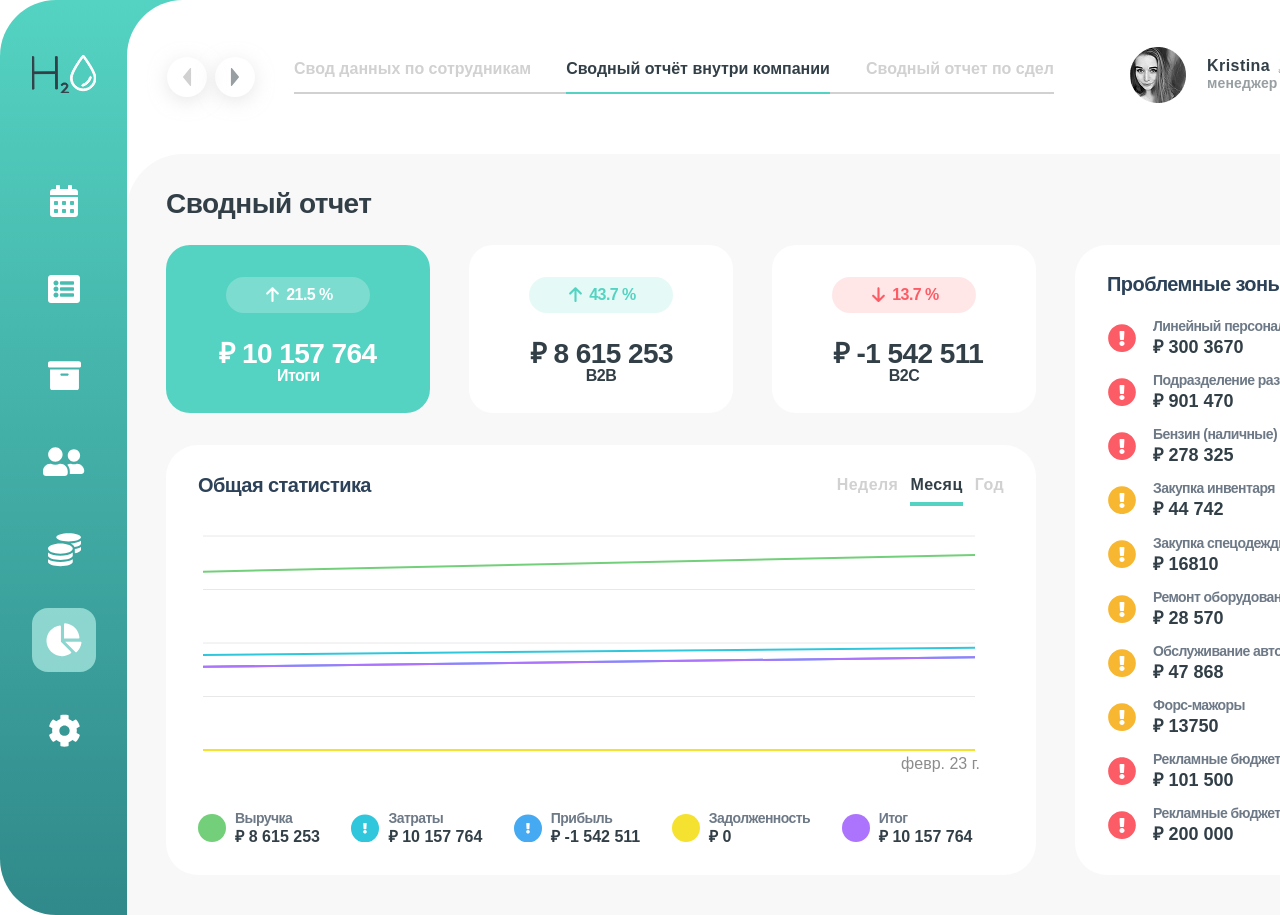
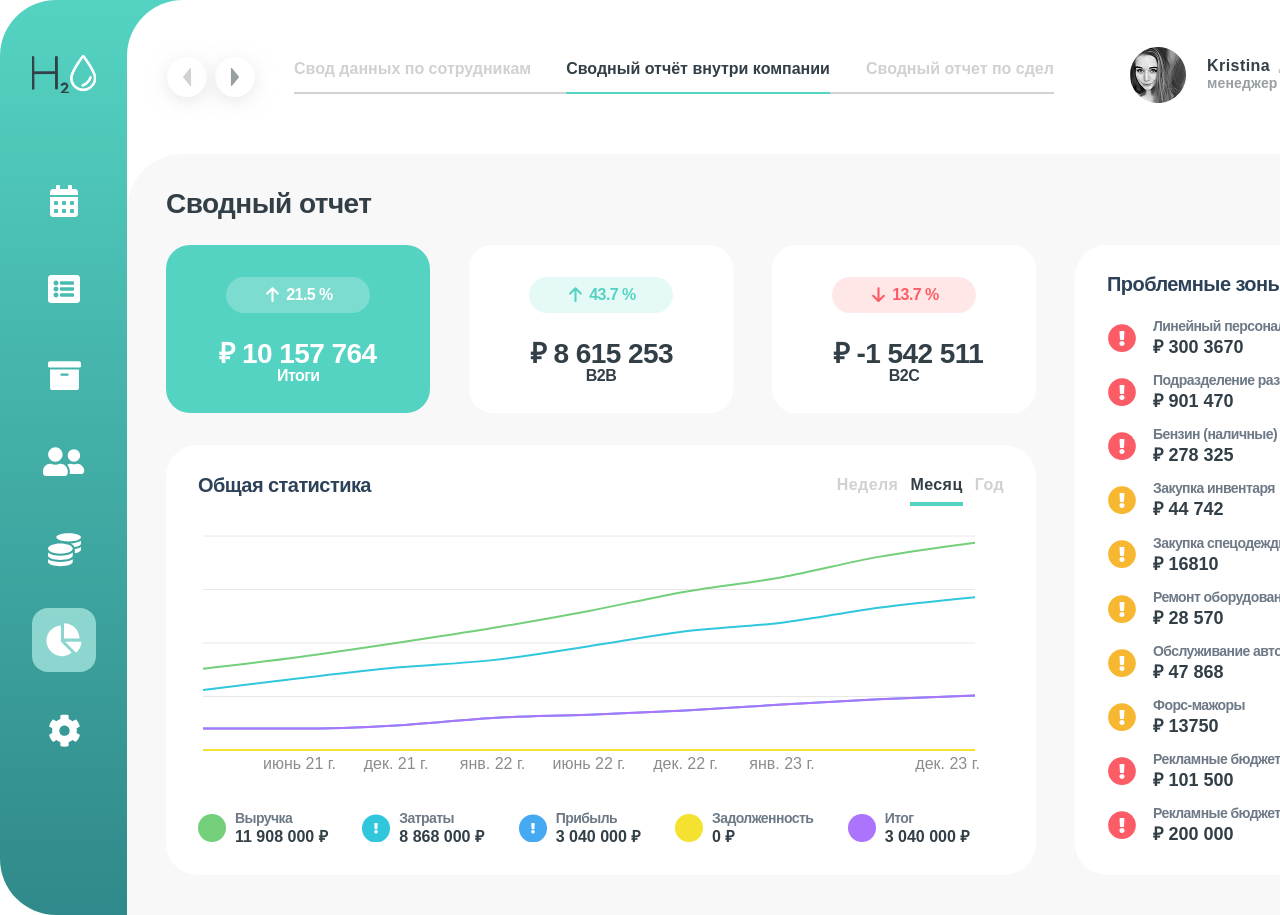
Before and after one commit to Sigizmund2012/h2o-test, a React (Vite) app: page / in a window 1280 px wide. Shown: the top 915 px of the page. Built offline with nearby package versions, Linux system fonts and the light colour scheme.

Commit message:
Realise fetch data to Chart component

```diff
--- /dev/null
+++ b/public/api/data.json
@@ -0,0 +1,220 @@
+{
+  "transactions": [
+    {
+      "division": "B2B",
+      "date": "2021-01-01T05:00:00.000+00:00",
+      "amount": "400000",
+      "type": "income"
+    },
+    {
+      "division": "B2B",
+      "date": "2021-01-01T05:00:00.000+00:00",
+      "amount": "320000",
+      "type": "expenses"
+    },
+    {
+      "division": "B2C",
+      "date": "2021-01-01T05:00:00.000+00:00",
+      "amount": "360000",
+      "type": "income"
+    },
+    {
+      "division": "B2C",
+      "date": "2021-01-01T05:00:00.000+00:00",
+      "amount": "240000",
+      "type": "expenses"
+    },
+    {
+      "division": "B2B",
+      "date": "2021-06-01T05:00:00.000+00:00",
+      "amount": "450000",
+      "type": "income"
+    },
+    {
+      "division": "B2B",
+      "date": "2021-06-01T05:00:00.000+00:00",
+      "amount": "380000",
+      "type": "expenses"
+    },
+    {
+      "division": "B2C",
+      "date": "2021-06-01T05:00:00.000+00:00",
+      "amount": "420000",
+      "type": "income"
+    },
+    {
+      "division": "B2C",
+      "date": "2021-06-01T05:00:00.000+00:00",
+      "amount": "290000",
+      "type": "expenses"
+    },
+    {
+      "division": "B2B",
+      "date": "2021-12-01T05:00:00.000+00:00",
+      "amount": "520000",
+      "type": "income"
+    },
+    {
+      "division": "B2B",
+      "date": "2021-12-01T05:00:00.000+00:00",
+      "amount": "420000",
+      "type": "expenses"
+    },
+    {
+      "division": "B2C",
+      "date": "2021-12-01T05:00:00.000+00:00",
+      "amount": "480000",
+      "type": "income"
+    },
+    {
+      "division": "B2C",
+      "date": "2021-12-01T05:00:00.000+00:00",
+      "amount": "350000",
+      "type": "expenses"
+    },
+    {
+      "division": "B2B",
+      "date": "2022-01-01T05:00:00.000+00:00",
+      "amount": "600000",
+      "type": "income"
+    },
+    {
+      "division": "B2B",
+      "date": "2022-01-01T05:00:00.000+00:00",
+      "amount": "480000",
+      "type": "expenses"
+    },
+    {
+      "division": "B2C",
+      "date": "2022-01-01T05:00:00.000+00:00",
+      "amount": "540000",
+      "type": "income"
+    },
+    {
+      "division": "B2C",
+      "date": "2022-01-01T05:00:00.000+00:00",
+      "amount": "360000",
+      "type": "expenses"
+    },
+    {
+      "division": "B2B",
+      "date": "2022-06-01T05:00:00.000+00:00",
+      "amount": "680000",
+      "type": "income"
+    },
+    {
+      "division": "B2B",
+      "date": "2022-06-01T05:00:00.000+00:00",
+      "amount": "550000",
+      "type": "expenses"
+    },
+    {
+      "division": "B2C",
+      "date": "2022-06-01T05:00:00.000+00:00",
+      "amount": "620000",
+      "type": "income"
+    },
+    {
+      "division": "B2C",
+      "date": "2022-06-01T05:00:00.000+00:00",
+      "amount": "420000",
+      "type": "expenses"
+    },
+    {
+      "division": "B2B",
+      "date": "2022-12-01T05:00:00.000+00:00",
+      "amount": "780000",
+      "type": "income"
+    },
+    {
+      "division": "B2B",
+      "date": "2022-12-01T05:00:00.000+00:00",
+      "amount": "630000",
+      "type": "expenses"
+    },
+    {
+      "division": "B2C",
+      "date": "2022-12-01T05:00:00.000+00:00",
+      "amount": "700000",
+      "type": "income"
+    },
+    {
+      "division": "B2C",
+      "date": "2022-12-01T05:00:00.000+00:00",
+      "amount": "480000",
+      "type": "expenses"
+    },
+    {
+      "division": "B2B",
+      "date": "2023-01-01T05:00:00.000+00:00",
+      "amount": "850000",
+      "type": "income"
+    },
+    {
+      "division": "B2B",
+      "date": "2023-01-01T05:00:00.000+00:00",
+      "amount": "680000",
+      "type": "expenses"
+    },
+    {
+      "division": "B2C",
+      "date": "2023-01-01T05:00:00.000+00:00",
+      "amount": "765000",
+      "type": "income"
+    },
+    {
+      "division": "B2C",
+      "date": "2023-01-01T05:00:00.000+00:00",
+      "amount": "510000",
+      "type": "expenses"
+    },
+    {
+      "division": "B2B",
+      "date": "2023-06-01T05:00:00.000+00:00",
+      "amount": "950000",
+      "type": "income"
+    },
+    {
+      "division": "B2B",
+      "date": "2023-06-01T05:00:00.000+00:00",
+      "amount": "760000",
+      "type": "expenses"
+    },
+    {
+      "division": "B2C",
+      "date": "2023-06-01T05:00:00.000+00:00",
+      "amount": "855000",
+      "type": "income"
+    },
+    {
+      "division": "B2C",
+      "date": "2023-06-01T05:00:00.000+00:00",
+      "amount": "570000",
+      "type": "expenses"
+    },
+    {
+      "division": "B2B",
+      "date": "2023-12-01T05:00:00.000+00:00",
+      "amount": "1020000",
+      "type": "income"
+    },
+    {
+      "division": "B2B",
+      "date": "2023-12-01T05:00:00.000+00:00",
+      "amount": "816000",
+      "type": "expenses"
+    },
+    {
+      "division": "B2C",
+      "date": "2023-12-01T05:00:00.000+00:00",
+      "amount": "918000",
+      "type": "income"
+    },
+    {
+      "division": "B2C",
+      "date": "2023-12-01T05:00:00.000+00:00",
+      "amount": "612000",
+      "type": "expenses"
+    }
+  ]
+}
--- a/src/components/Chart/Chart.tsx
+++ b/src/components/Chart/Chart.tsx
@@ -1,4 +1,4 @@
-import { useState, useMemo } from "react";
+import { useState, useMemo, useEffect } from "react";
 import {
   LineChart,
   Line,
@@ -16,59 +16,6 @@ interface DataItem {
   amount: string;
   type: "income" | "expenses";
 }
-
-// Тестовые данные
-const sampleData: DataItem[] = [
-  {
-    division: "B2B",
-    date: "2023-01-01T05:00:00.000+00:00",
-    amount: "850000",
-    type: "income",
-  },
-  {
-    division: "B2B",
-    date: "2023-01-01T05:00:00.000+00:00",
-    amount: "450000",
-    type: "expenses",
-  },
-  {
-    division: "B2C",
-    date: "2023-01-01T05:00:00.000+00:00",
-    amount: "650000",
-    type: "income",
-  },
-  {
-    division: "B2C",
-    date: "2023-01-01T05:00:00.000+00:00",
-    amount: "350000",
-    type: "expenses",
-  },
-  {
-    division: "B2B",
-    date: "2023-02-01T05:00:00.000+00:00",
-    amount: "920000",
-    type: "income",
-  },
-  {
-    division: "B2B",
-    date: "2023-02-01T05:00:00.000+00:00",
-    amount: "480000",
-    type: "expenses",
-  },
-  {
-    division: "B2C",
-    date: "2023-02-01T05:00:00.000+00:00",
-    amount: "720000",
-    type: "income",
-  },
-  {
-    division: "B2C",
-    date: "2023-02-01T05:00:00.000+00:00",
-    amount: "380000",
-    type: "expenses",
-  },
-  // Добавляем данные за каждый месяц 2023 года...
-];
 
 interface TooltipProps {
   active?: boolean;
@@ -119,6 +66,33 @@ type Interval = "week" | "month" | "year";
 
 export default function Chart() {
   const [activeInterval, setActiveInterval] = useState<Interval>("month");
+  const [data, setData] = useState<DataItem[]>([]);
+  const [isLoading, setIsLoading] = useState(true);
+  const [error, setError] = useState<string | null>(null);
+
+  useEffect(() => {
+    const fetchData = async () => {
+      try {
+        const response = await fetch("/api/data.json");
+        if (!response.ok) {
+          throw new Error("Не удалось загрузить данные");
+        }
+        const json = await response.json();
+        setData(json.transactions);
+        setError(null);
+      } catch (err) {
+        setError(
+          err instanceof Error
+            ? err.message
+            : "Произошла ошибка при загрузке данных"
+        );
+      } finally {
+        setIsLoading(false);
+      }
+    };
+
+    fetchData();
+  }, []);
 
   // Подготовка данных для графика
   const preparedData = useMemo(() => {
@@ -134,7 +108,7 @@ export default function Chart() {
     > = {};
 
     // Группируем данные по датам
-    sampleData.forEach((item) => {
+    data.forEach((item) => {
       const date = item.date.split("T")[0];
       if (!groupedData[date]) {
         groupedData[date] = {
@@ -161,7 +135,7 @@ export default function Chart() {
     Object.keys(groupedData).forEach((date) => {
       const data = groupedData[date];
       data.profit = data.revenue - data.costs;
-      data.indebtedness = Math.max(0, -data.total); // Если общий баланс отрицательный, это задолженность
+      data.indebtedness = Math.max(0, -data.total);
     });
 
     return Object.entries(groupedData)
@@ -170,7 +144,35 @@ export default function Chart() {
         ...values,
       }))
       .sort((a, b) => new Date(a.date).getTime() - new Date(b.date).getTime());
-  }, []);
+  }, [data]);
+
+  // Вычисляем итоговые значения для нижней панели
+  const totals = useMemo(() => {
+    return data.reduce(
+      (acc, item) => {
+        const amount = parseFloat(item.amount);
+        if (item.type === "income") {
+          acc.revenue += amount;
+          acc.total += amount;
+        } else {
+          acc.costs += amount;
+          acc.total -= amount;
+        }
+        acc.profit = acc.revenue - acc.costs;
+        acc.indebtedness = Math.max(0, -acc.total);
+        return acc;
+      },
+      { revenue: 0, costs: 0, profit: 0, indebtedness: 0, total: 0 }
+    );
+  }, [data]);
+
+  if (isLoading) {
+    return <div className="chart">Загрузка данных...</div>;
+  }
+
+  if (error) {
+    return <div className="chart">Ошибка: {error}</div>;
+  }
 
   return (
     <div className="chart">
@@ -275,35 +277,45 @@ export default function Chart() {
             <div className="chart__label-icon chart__label-icon_revenue"></div>
             <div className="chart__label-wrapper">
               <div className="chart__label-title">Выручка</div>
-              <div className="chart__label-amount">₽ 8 615 253</div>
+              <div className="chart__label-amount">
+                {formatCurrency(totals.revenue)}
+              </div>
             </div>
           </div>
           <div className="chart__label">
             <div className="chart__label-icon chart__label-icon_costs"></div>
             <div className="chart__label-wrapper">
               <div className="chart__label-title">Затраты</div>
-              <div className="chart__label-amount">₽ 10 157 764</div>
+              <div className="chart__label-amount">
+                {formatCurrency(totals.costs)}
+              </div>
             </div>
           </div>
           <div className="chart__label">
             <div className="chart__label-icon chart__label-icon_profit"></div>
             <div className="chart__label-wrapper">
               <div className="chart__label-title">Прибыль</div>
-              <div className="chart__label-amount">₽ -1 542 511</div>
+              <div className="chart__label-amount">
+                {formatCurrency(totals.profit)}
+              </div>
             </div>
           </div>
           <div className="chart__label">
             <div className="chart__label-icon chart__label-icon_indebtedness"></div>
             <div className="chart__label-wrapper">
               <div className="chart__label-title">Задолженность</div>
-              <div className="chart__label-amount">₽ 0</div>
+              <div className="chart__label-amount">
+                {formatCurrency(totals.indebtedness)}
+              </div>
             </div>
           </div>
           <div className="chart__label">
             <div className="chart__label-icon chart__label-icon_total"></div>
             <div className="chart__label-wrapper">
               <div className="chart__label-title">Итог</div>
-              <div className="chart__label-amount">₽ 10 157 764</div>
+              <div className="chart__label-amount">
+                {formatCurrency(totals.total)}
+              </div>
             </div>
           </div>
         </div>
```
